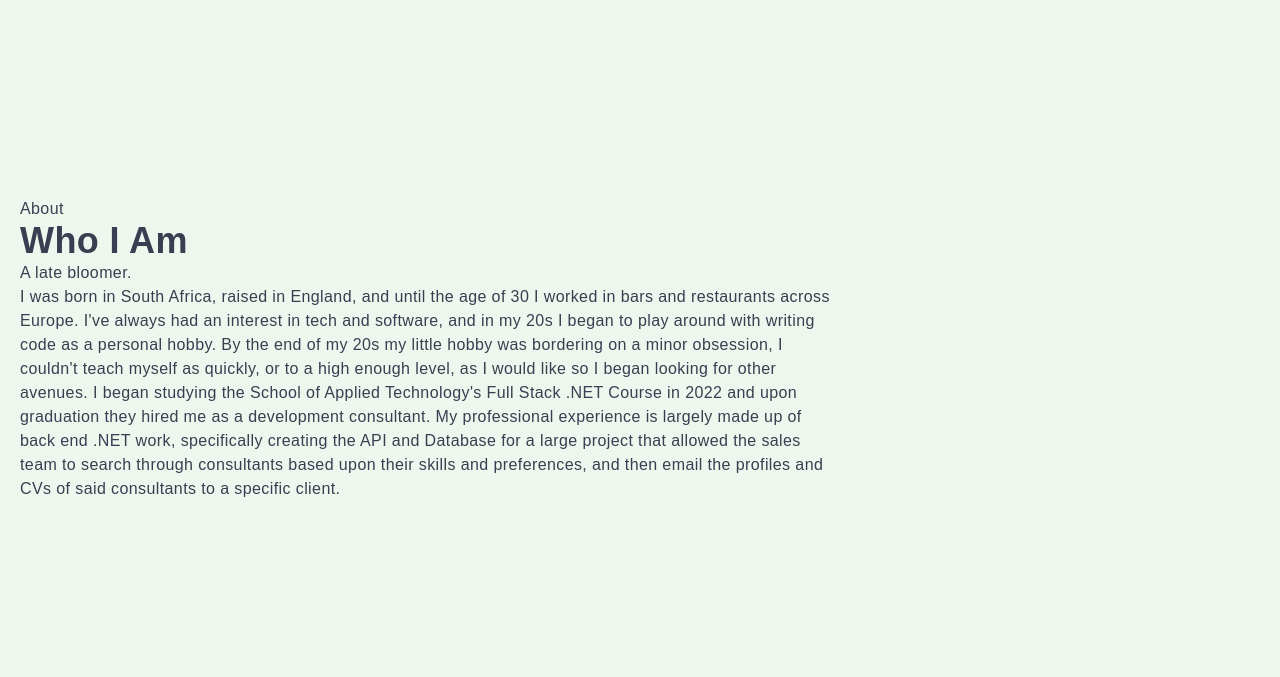
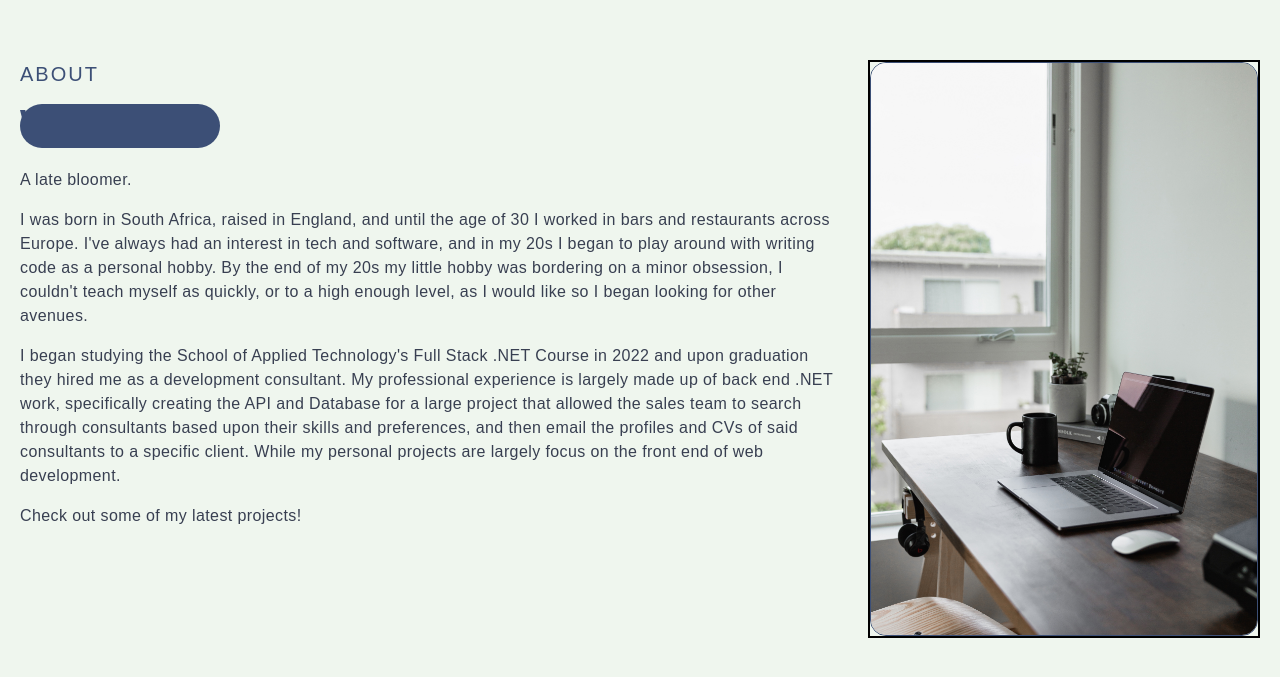
Before and after one commit to kyljmk/new-portfolio, a Next.js app in the folder new-portfolio/: page / in a window 1280 px wide. Shown: the part 851-1528 px from the top of the page. Built offline with nearby package versions, Linux system fonts and the light colour scheme.

Commit message:
Add Stylings To About Me Component

```diff
--- a/new-portfolio/src/components/About.tsx
+++ b/new-portfolio/src/components/About.tsx
@@ -1,31 +1,51 @@
 import React from "react";
+import Image from "next/image";
+import LaptopImage from ".//../../public/assets/laptop.jpg";
 
 function About() {
   return (
     <div className="w-full md:h-screen p-2 flex items-center py-16">
       <div className="max-w-[1240px] m-auto md:grid grid-cols-3 gap-8">
         <div className="col-span-2">
-          <p>About</p>
-          <h2>Who I Am</h2>
-          <p>A late bloomer.</p>
-          <p>
+          <p className="uppercase text-xl tracking-widest text-[#3C4F76]">
+            About
+          </p>
+          <div className="py-4">
+            <div className="absolute bg-[#3C4F76] h-11 w-[200px] self-start rounded-full animate-slide-in-right"></div>
+            <h2 className="text-[#3C4F76]">Who I Am</h2>
+          </div>
+          <p className="py-2">A late bloomer.</p>
+          <p className="py-2">
             I was born in South Africa, raised in England, and until the age of
             30 I worked in bars and restaurants across Europe. I've always had
             an interest in tech and software, and in my 20s I began to play
             around with writing code as a personal hobby. By the end of my 20s
             my little hobby was bordering on a minor obsession, I couldn't teach
             myself as quickly, or to a high enough level, as I would like so I
-            began looking for other avenues. I began studying the School of
-            Applied Technology's Full Stack .NET Course in 2022 and upon
-            graduation they hired me as a development consultant. My
-            professional experience is largely made up of back end .NET work,
-            specifically creating the API and Database for a large project that
-            allowed the sales team to search through consultants based upon
-            their skills and preferences, and then email the profiles and CVs of
-            said consultants to a specific client.
+            began looking for other avenues.
           </p>
+          <p className="py-2">
+            I began studying the School of Applied Technology's Full Stack .NET
+            Course in 2022 and upon graduation they hired me as a development
+            consultant. My professional experience is largely made up of back
+            end .NET work, specifically creating the API and Database for a
+            large project that allowed the sales team to search through
+            consultants based upon their skills and preferences, and then email
+            the profiles and CVs of said consultants to a specific client. While
+            my personal projects are largely focus on the front end of web
+            development.
+          </p>
+          <p className="py-2">Check out some of my latest projects!</p>
         </div>
-        <div></div>
+        <div className="border-2 border-black">
+          <Image
+            src={LaptopImage}
+            alt="stock image of a laptop"
+            width={600}
+            height={400}
+            className="border-[#3C4F76] border-[1px] rounded-2xl"
+          />
+        </div>
       </div>
     </div>
   );
--- a/new-portfolio/src/components/Main.tsx
+++ b/new-portfolio/src/components/Main.tsx
@@ -1,3 +1,4 @@
+import Link from "next/link";
 import React from "react";
 import { AiOutlineLinkedin } from "react-icons/ai";
 import { BsPersonLinesFill } from "react-icons/bs";
@@ -39,10 +40,24 @@ function Main() {
           </p>
           <div className="flex items-center justify-between max-w-[330px] m-auto py-4">
             <div className="rounded-full shadow-lg shadow-[#3c4f76] p-6 cursor-pointer hover:scale-110 ease-in duration-300">
-              <FaLinkedinIn size="" />
+              <Link
+                href={
+                  "https://www.linkedin.com/in/kyle-manson-kullin-34a933242/"
+                }
+                rel="noopener noreferrer"
+                target={"_blank"}
+              >
+                <FaLinkedinIn size="" />
+              </Link>
             </div>
             <div className="rounded-full shadow-lg shadow-[#3c4f76] p-6 cursor-pointer hover:scale-110 ease-in duration-300">
-              <VscGithub />
+              <Link
+                href={"https://www.github.com/kyljmk"}
+                rel="noopener noreferrer"
+                target={"_blank"}
+              >
+                <VscGithub />
+              </Link>
             </div>
             <div className="rounded-full shadow-lg shadow-[#3c4f76] p-6 cursor-pointer hover:scale-110 ease-in duration-300">
               <FiMail />
```
Also changed, not shown: new-portfolio/src/pages/index.tsx (+4 -3 lines), new-portfolio/public/assets/laptop.jpg (added), 1 other file (tests, documents, lock files or other folders).
